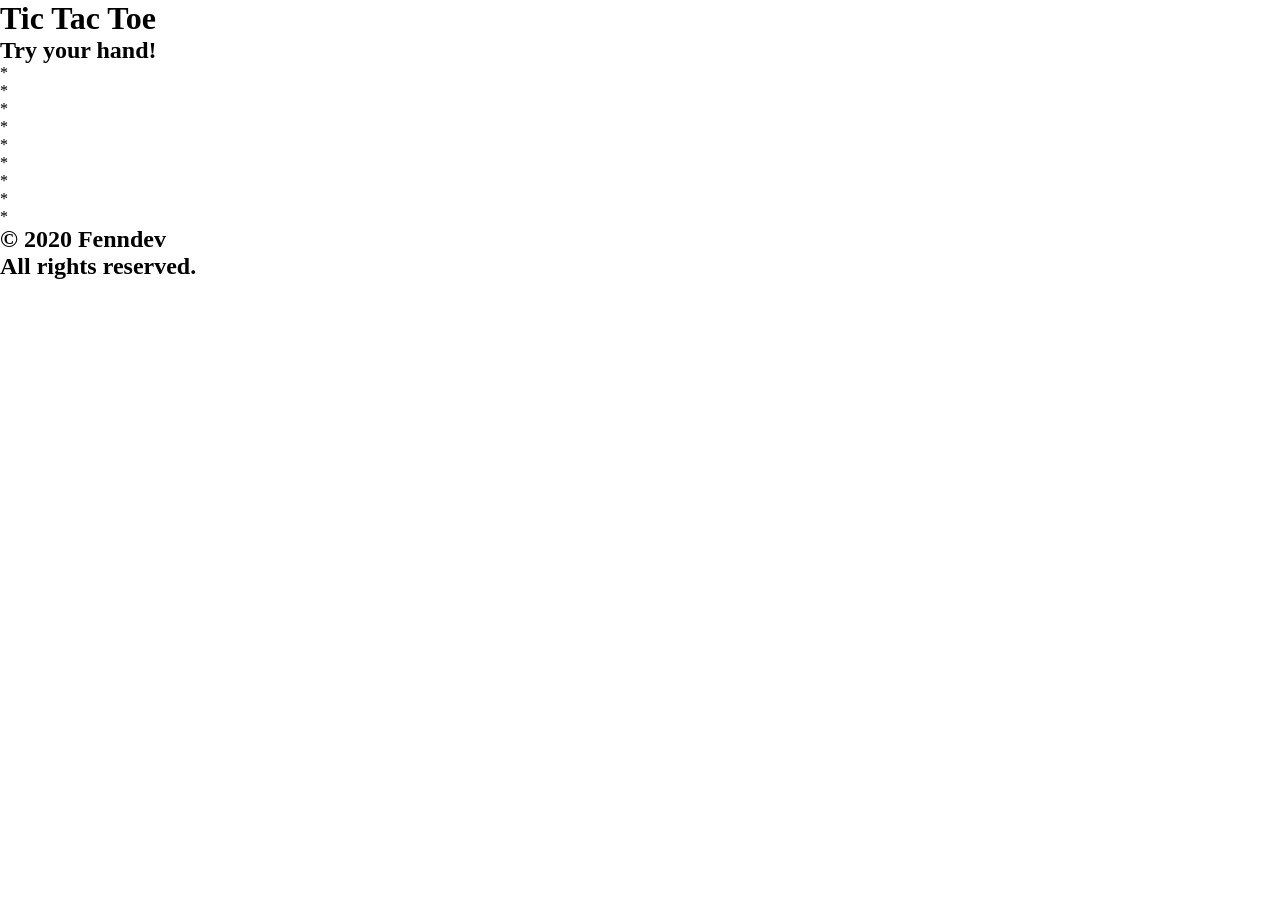
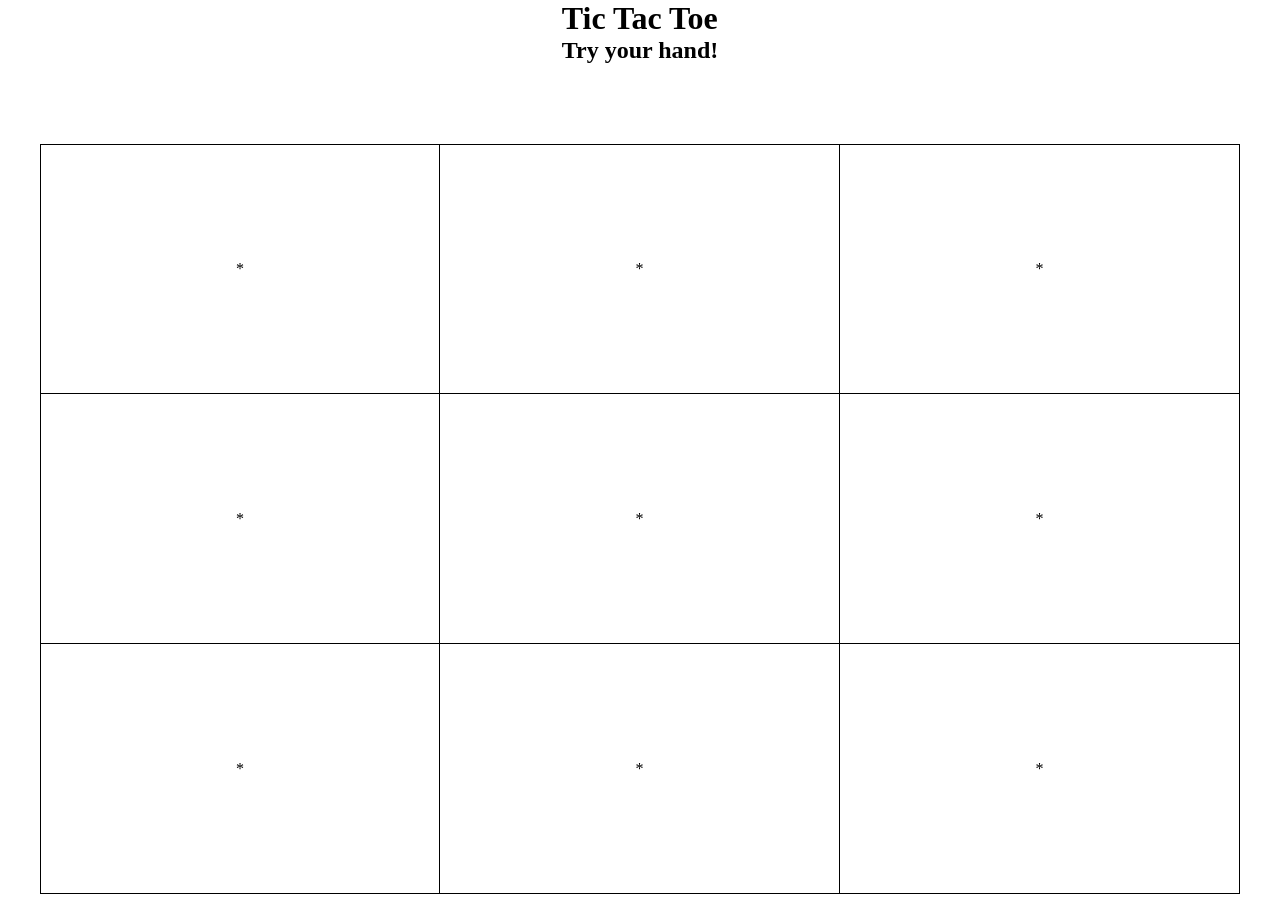
Before and after one commit to fenndev/tic-tac-toe, a plain HTML site: page index.html in a window 1280 px wide. Shown: the top 897 px of the page. Before the commit the page ends 800 px from the top, so only its background shows below. Drawn offline with Linux system fonts and the light colour scheme.

Commit message:
Added styling to grid

```diff
--- a/style.css
+++ b/style.css
@@ -17,4 +17,37 @@ body {
 .container {
     height: 100%;
     width: 100%;
+    display: flex;
+    flex-direction: column;
+    align-items: center;
 }
+
+/* Tic Tac Toe Grid */
+
+.grid {
+    margin: 5rem;
+    width: 75rem;
+    height: 75rem;
+    display: grid;
+    grid-template: repeat(3, minmax(250px, 1fr)) / repeat(3, minmax(250px, 1fr));
+    place-items: center;
+}
+
+.grid__cell {
+    cursor: pointer;
+    width: 100%;
+    height: 100%;
+    display: flex;
+    justify-content: center;
+    align-items: center;
+    border-bottom: 1px solid black;
+    border-right: 1px solid black;
+}
+
+.grid__cell[data-row="1"] {
+    border-top: 1px solid black;
+}
+
+.grid__cell[data-col="1"] {
+    border-left: 1px solid black;
+}
```
